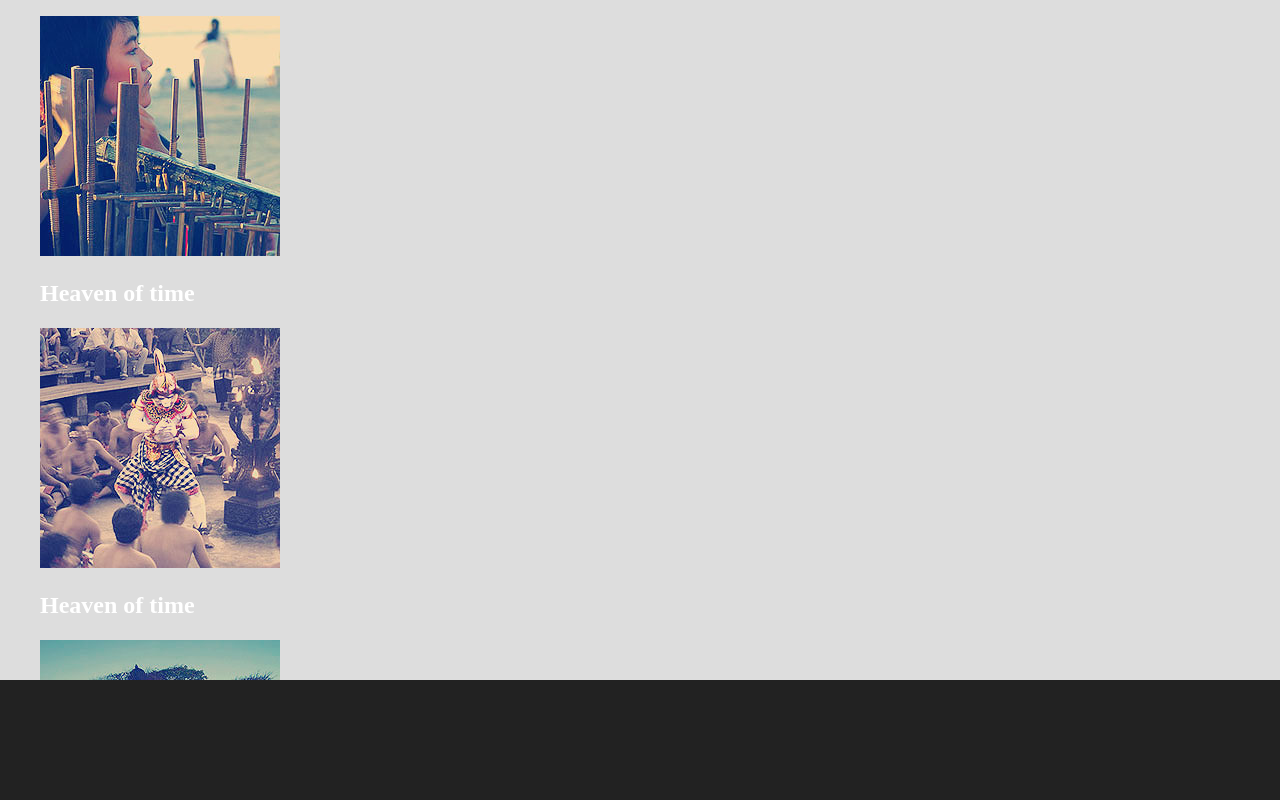
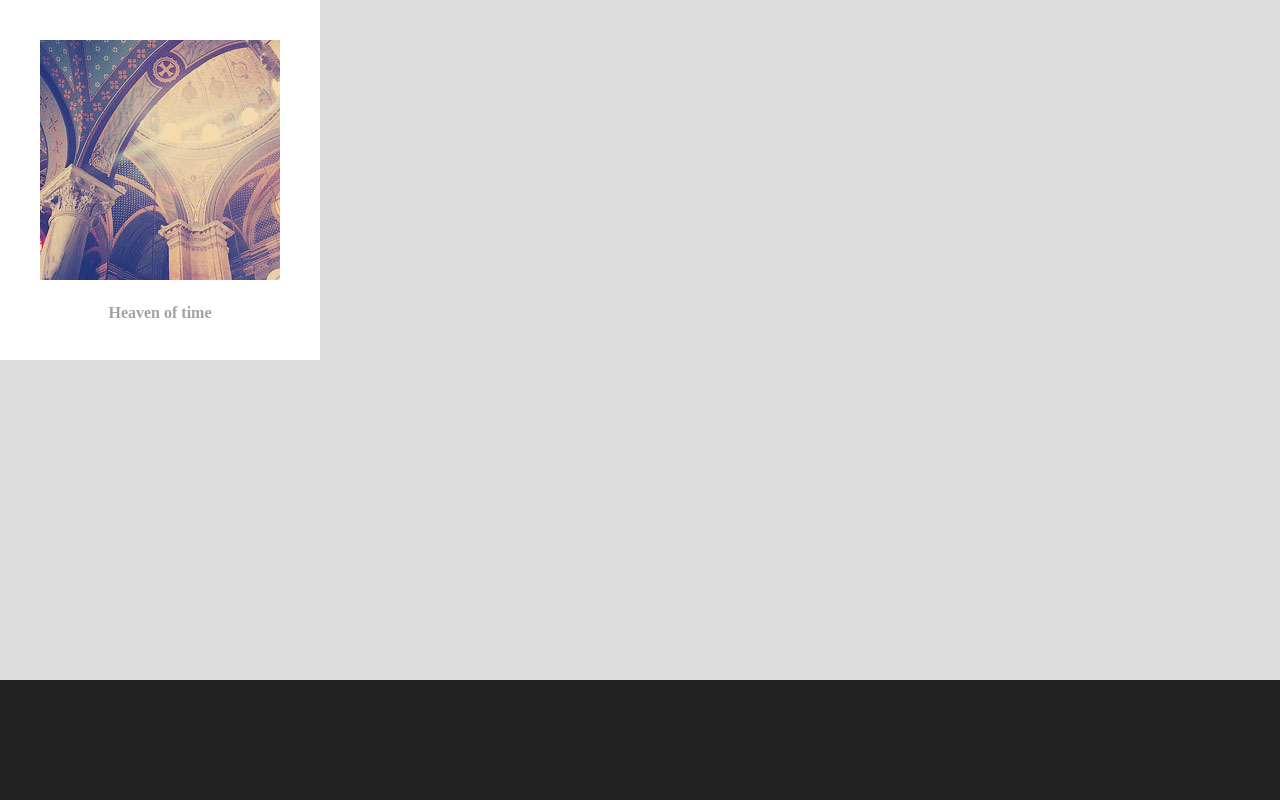
Before and after one commit to imzyf/gallery-by-react, a React app: page / in a window 1280 px wide. Built offline with nearby package versions, Linux system fonts and the light colour scheme.

Commit message:
添加图片 基本样式

```diff
--- a/src/components/Main.js
+++ b/src/components/Main.js
@@ -22,12 +22,12 @@ imageDatas = (function getImageURL(imageDatasArr) {
 class ImgFigure extends React.Component {
     render() {
         return (
-            <figure>
+            <figure className="img-figure">
                 <img src={this.props.data.imageURL}
                     alt={this.props.data.title}
                 />
                 <figcaption>
-                    <h2>{this.props.data.title}</h2>
+                    <h2 className="img-title">{this.props.data.title}</h2>
                 </figcaption>
             </figure>
         );
--- a/src/styles/main.scss
+++ b/src/styles/main.scss
@@ -23,6 +23,30 @@ html {
   height: 100%;
   overflow: hidden;
   background-color: #ddd;
+  /* 为了层级关系将 .img-figure 放入 .img-sec，
+    为了性能使用 @at-root 将 .img-figure 到与 .img-sec 同级  */
+  @at-root {
+    .img-figure {
+      position: absolute;
+      width: 320px;
+      height: 360px;
+      margin: 0;
+      padding: 40px;
+      background-color: #fff;
+      /* border-box width 将包含 padding */
+      box-sizing: border-box;
+    }
+
+    figcaption {
+      text-align: center;
+
+      .img-title {
+        margin: 20px 0 0;
+        color: #a7a0a2;
+        font-size: 16px;
+      }
+    }
+  }
 }
 /* image -- end */
 /* controller -- start */
```
